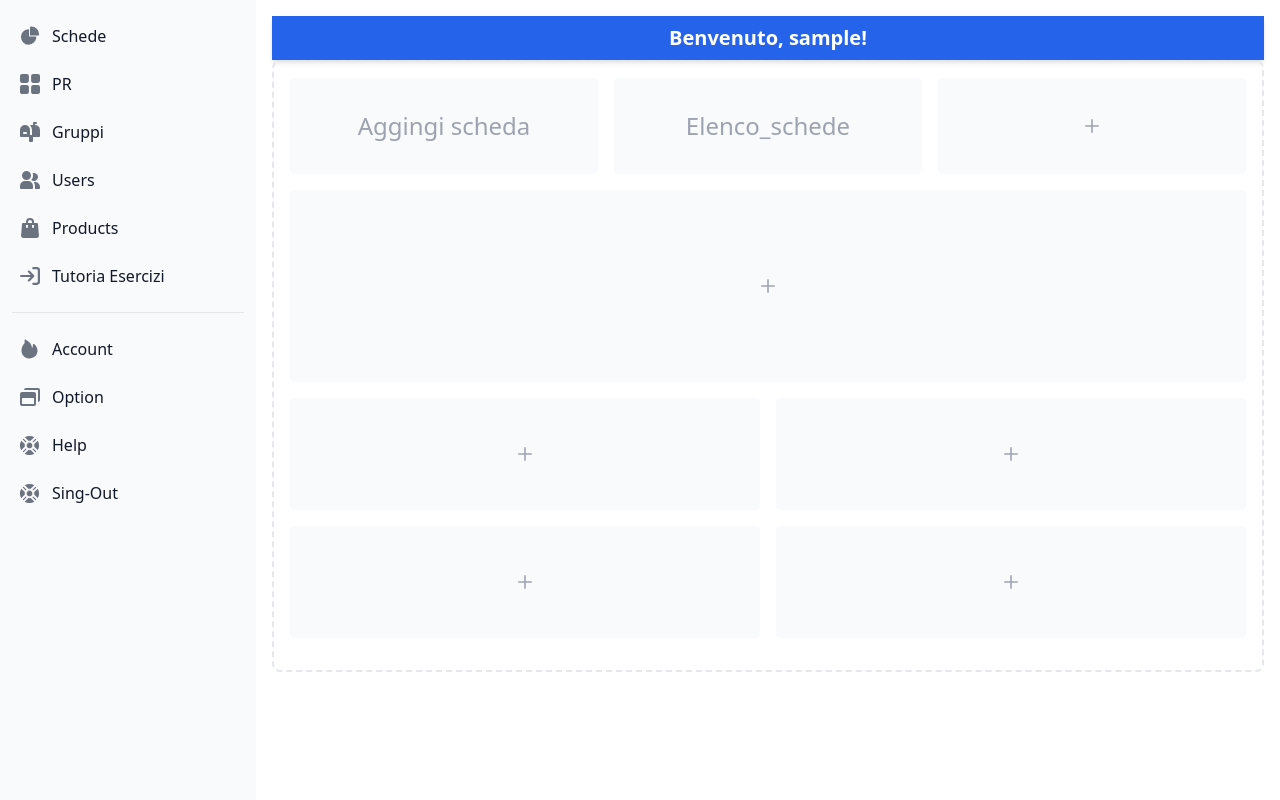
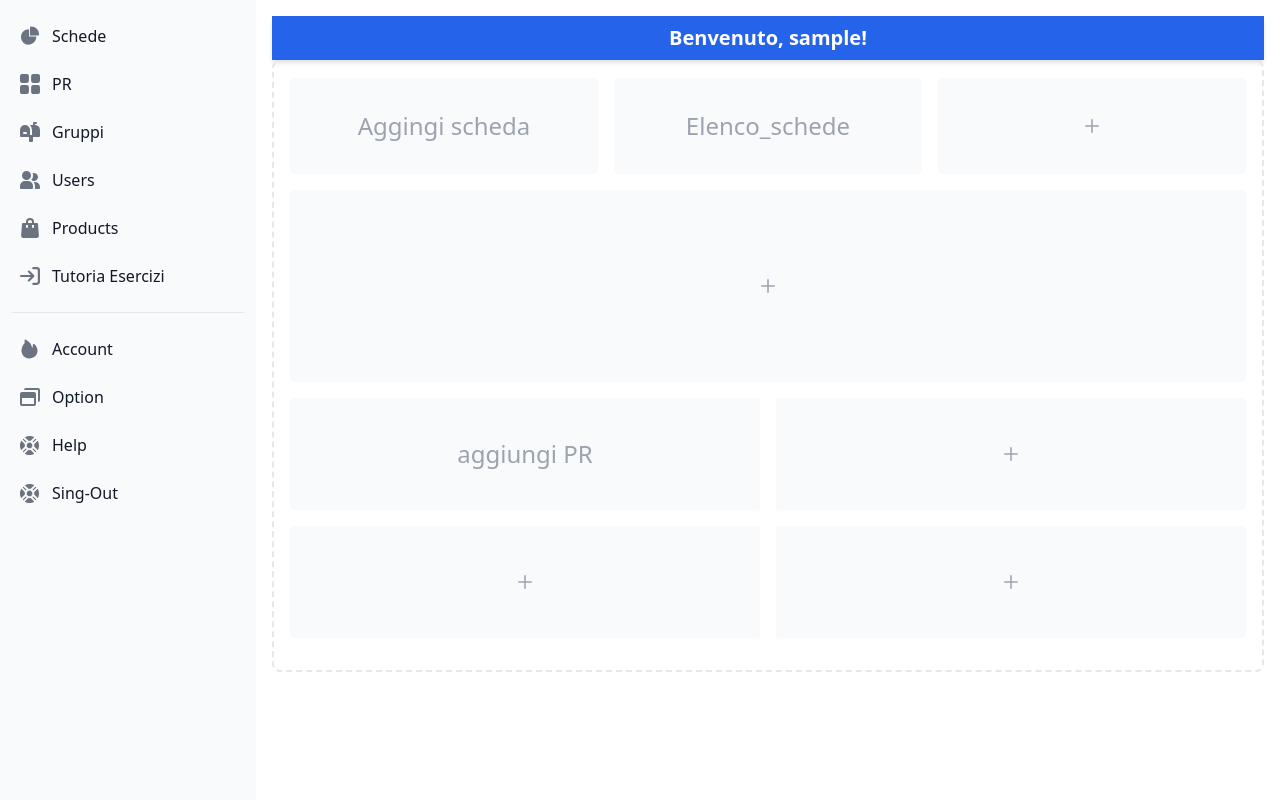
Before and after one commit to SarnicoMarco/SIto_fitness, a Flask app: page /home in a window 1280 px wide. Run offline with Flask 3, Linux system fonts and the light colour scheme; a user stored in the database is signed in; some libraries are stand-ins or nearby versions.

Commit message:
fix: registrazione,aggiungi pr , route

```diff
--- a/main.py
+++ b/main.py
@@ -110,12 +110,10 @@ def generate_id():
     return unique_id
 
 
-# Pagina iniziale per l'aggiunta del PR
-@app.route('/aggiungi_pr', methods=['GET'])
-def aggiungi_pr():
-    return render_template('aggiungi_pr.html')
 
-@app.route('/add_pr', methods=['POST'])
+
+
+@app.route('/aggiungi_PR', methods=['POST', 'GET'])
 def add_pr():
     if request.method == 'POST':
         # Ottenere i dati dal modulo HTML
@@ -131,7 +129,7 @@ def add_pr():
         conn.commit()
         conn.close()
         return redirect(url_for('home'))
-
+    return render_template('aggiungi_PR.html')
 
 def get_account_id(username):
     conn = sq.connect('db.sqlite3')
--- a/templates/home.html
+++ b/templates/home.html
@@ -131,7 +131,7 @@
             <div class="grid grid-cols-3 gap-4 mb-4">
                <div class="flex items-center justify-center h-24 rounded bg-gray-50 dark:bg-gray-800">
                 <button class="text-2xl text-gray-400 dark:text-gray-500">
-                    <a href="aggiungi_scheda.html">Aggingi scheda</a>
+                    <a href="/aggiungi_scheda.html">Aggingi scheda</a>
                 </button>
                </div>
                <div class="flex items-center justify-center h-24 rounded bg-gray-50 dark:bg-gray-800">
@@ -159,9 +159,9 @@
             <div class="grid grid-cols-2 gap-4 mb-4">
                <div class="flex items-center justify-center rounded bg-gray-50 h-28 dark:bg-gray-800">
                   <p class="text-2xl text-gray-400 dark:text-gray-500">
-                     <svg class="w-3.5 h-3.5" aria-hidden="true" xmlns="http://www.w3.org/2000/svg" fill="none" viewBox="0 0 18 18">
-                        <path stroke="currentColor" stroke-linecap="round" stroke-linejoin="round" stroke-width="2" d="M9 1v16M1 9h16"/>
-                     </svg>
+                     <button class="text-2xl text-gray-400 dark:text-gray-500">
+                        <a href="/aggiungi_PR">aggiungi PR</a>
+                     </button>
                   </p>
                </div>
                <div class="flex items-center justify-center rounded bg-gray-50 h-28 dark:bg-gray-800">
```
Also changed, not shown: templates/PR.html (renamed from templates/PR/PR.html), templates/aggiungi_PR.html (renamed from templates/PR/aggiungi_PR.html), templates/aggiungi_scheda.html (renamed from templates/Schede/aggiungi_scheda.html).
